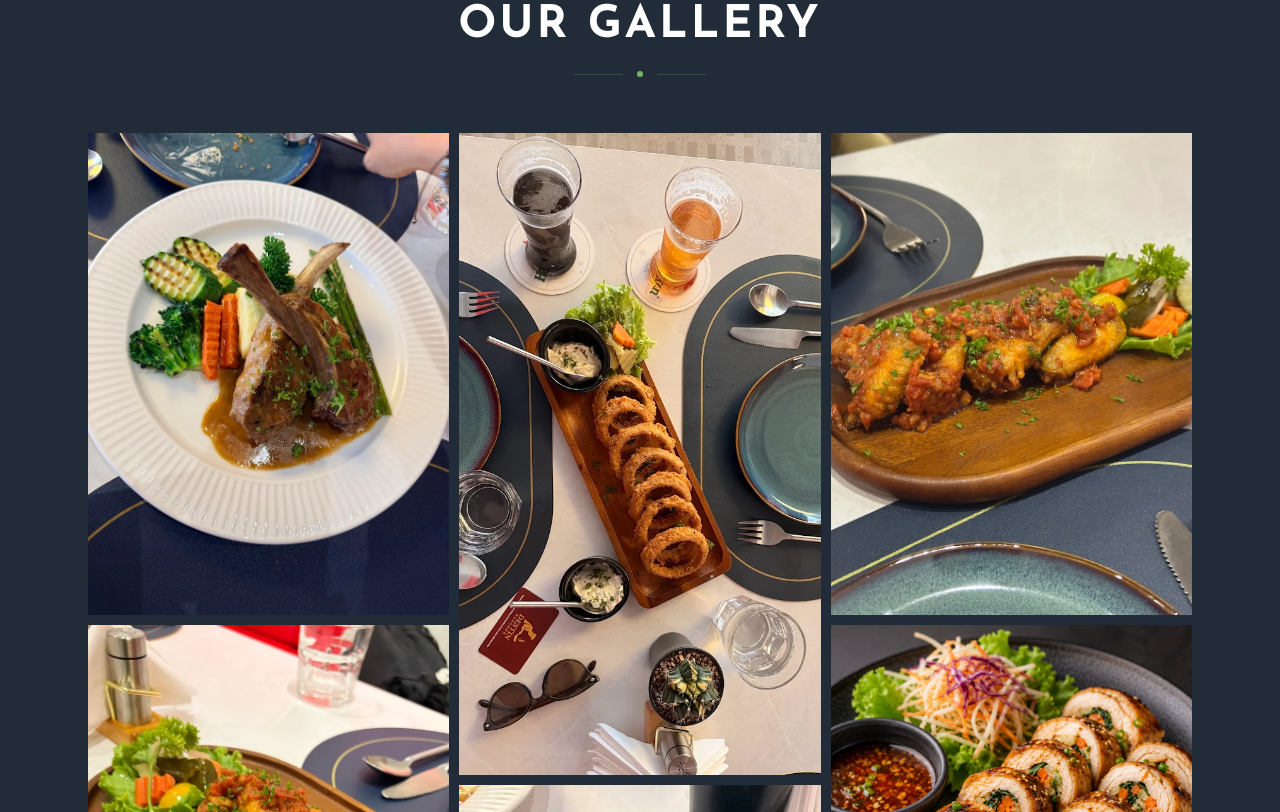
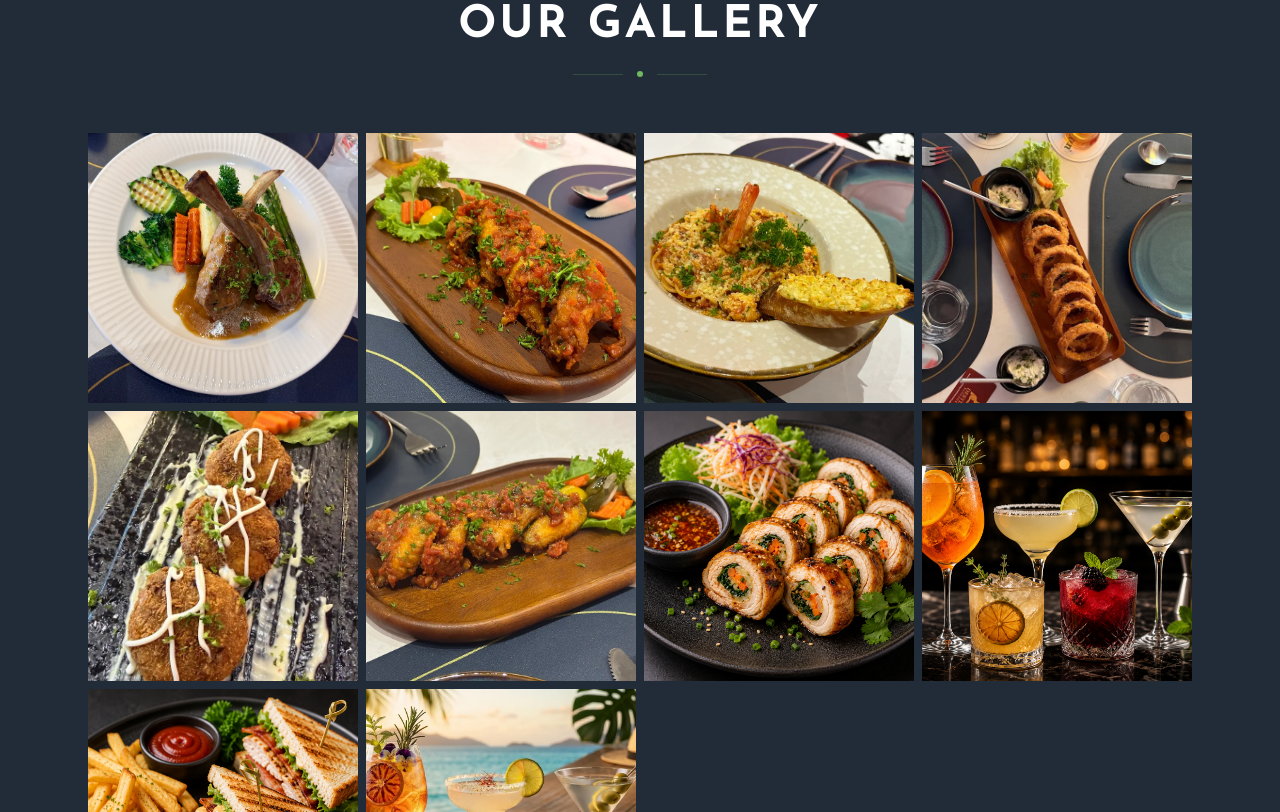
Before and after one commit to ChandruAppss/westwood, a Next.js app: page / in a window 1280 px wide. Shown: the part 4968-5780 px from the top of the page. Built offline with nearby package versions, Linux system fonts and the light colour scheme.

Commit message:
Gallery: uniform 4-column grid, perfectly aligned

```diff
--- a/components/sections/GallerySection.tsx
+++ b/components/sections/GallerySection.tsx
@@ -13,7 +13,7 @@ export default function GallerySection() {
   useEffect(() => {
     const io = new IntersectionObserver(
       entries => entries.forEach(e => { if (e.isIntersecting) e.target.classList.add('visible'); }),
-      { threshold: 0.08 }
+      { threshold: 0.06 }
     );
     ref.current?.querySelectorAll('.fade-up').forEach(el => io.observe(el));
     return () => io.disconnect();
@@ -26,7 +26,10 @@ export default function GallerySection() {
         {/* Heading */}
         <div className="text-center fade-up" style={{ marginBottom: 56 }}>
           <span className="label">Visual Experience</span>
-          <h2 style={{ fontSize: 'clamp(28px,3.5vw,46px)', fontWeight: 700, textTransform: 'uppercase', letterSpacing: '3px', color: '#fff' }}>
+          <h2 style={{
+            fontSize: 'clamp(28px,3.5vw,46px)', fontWeight: 700,
+            textTransform: 'uppercase', letterSpacing: '3px', color: '#fff',
+          }}>
             Our Gallery
           </h2>
           <div style={{ display: 'flex', alignItems: 'center', justifyContent: 'center', gap: 14, marginTop: 20 }}>
@@ -36,26 +39,89 @@ export default function GallerySection() {
           </div>
         </div>
 
-        {/* Masonry grid */}
-        <div className="gallery-grid fade-up delay-1">
+        {/* Uniform grid — 4 cols desktop / 3 tablet / 2 mobile */}
+        <div
+          className="fade-up delay-1"
+          style={{
+            display: 'grid',
+            gridTemplateColumns: 'repeat(4, 1fr)',
+            gap: 8,
+          }}
+        >
           {galleryData.images.map((img, i) => (
-            <div key={i} className="gallery-item" onClick={() => { setIndex(i); setOpen(true); }}>
-              <Image src={img.src} alt={img.alt} width={img.width} height={img.height} className="w-full" loading="lazy" />
-              <div className="gallery-over">
+            <div
+              key={i}
+              onClick={() => { setIndex(i); setOpen(true); }}
+              style={{
+                position: 'relative',
+                aspectRatio: '1 / 1',
+                overflow: 'hidden',
+                cursor: 'pointer',
+                background: 'var(--bg-card)',
+              }}
+            >
+              <Image
+                src={img.src}
+                alt={img.alt}
+                fill
+                sizes="(max-width:640px) 50vw, (max-width:1024px) 33vw, 25vw"
+                style={{ objectFit: 'cover', transition: 'transform 0.55s ease' }}
+                className="gallery-img"
+                loading="lazy"
+              />
+
+              {/* Hover overlay */}
+              <div style={{
+                position: 'absolute', inset: 0,
+                background: 'rgba(15,22,32,0.55)',
+                display: 'flex', flexDirection: 'column',
+                alignItems: 'center', justifyContent: 'center', gap: 10,
+                opacity: 0, transition: 'opacity 0.35s',
+              }}
+                className="gallery-hover-overlay"
+              >
                 <div style={{
-                  width: 48, height: 48, borderRadius: '50%',
-                  background: 'rgba(113,184,95,0.85)',
+                  width: 44, height: 44, borderRadius: '50%',
+                  background: 'var(--green)',
                   display: 'flex', alignItems: 'center', justifyContent: 'center',
                 }}>
-                  <svg width="18" height="18" fill="none" stroke="white" strokeWidth={2} viewBox="0 0 24 24">
-                    <circle cx="11" cy="11" r="8"/><path d="M21 21l-4.35-4.35"/>
-                    <line x1="11" y1="8" x2="11" y2="14"/><line x1="8" y1="11" x2="14" y2="11"/>
+                  <svg width="18" height="18" fill="none" stroke="white" strokeWidth={2.5} viewBox="0 0 24 24">
+                    <circle cx="11" cy="11" r="8"/>
+                    <path d="M21 21l-4.35-4.35"/>
+                    <line x1="11" y1="8" x2="11" y2="14"/>
+                    <line x1="8" y1="11" x2="14" y2="11"/>
                   </svg>
                 </div>
+                <span style={{
+                  color: '#fff', fontSize: 10, fontWeight: 600,
+                  letterSpacing: '3px', textTransform: 'uppercase',
+                }}>
+                  {img.alt}
+                </span>
               </div>
             </div>
           ))}
         </div>
+
+        {/* Hover CSS injected once */}
+        <style>{`
+          .gallery-img { transition: transform 0.55s ease; }
+          div:hover > .gallery-img { transform: scale(1.08); }
+          .gallery-hover-overlay { opacity: 0; transition: opacity 0.35s; }
+          div:hover > .gallery-hover-overlay { opacity: 1; }
+
+          @media (max-width: 1024px) {
+            #gallery .fade-up[style*="grid"] {
+              grid-template-columns: repeat(3, 1fr) !important;
+            }
+          }
+          @media (max-width: 640px) {
+            #gallery .fade-up[style*="grid"] {
+              grid-template-columns: repeat(2, 1fr) !important;
+            }
+          }
+        `}</style>
+
       </div>
 
       <Lightbox
```
